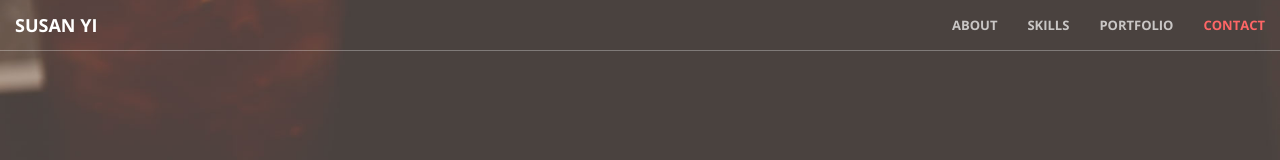
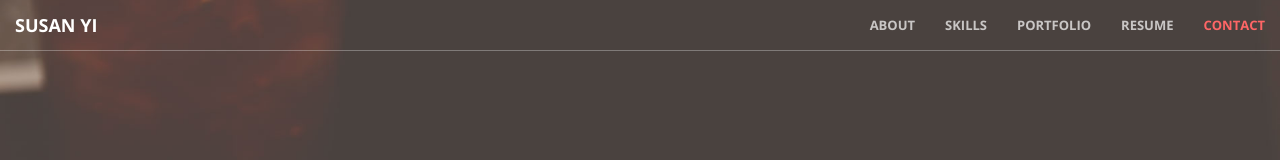
Before and after one commit to yisusans/yisusans.github.io, a website: page index.html in a window 1280 px wide. Shown: the top 160 px of the page. Drawn offline with nearby package versions, Linux system fonts and the light colour scheme.

Commit message:
add resume

```diff
--- a/index.html
+++ b/index.html
@@ -60,6 +60,9 @@
                     </li>
                     <li>
                         <a class="page-scroll" href="#portfolio">Portfolio</a>
+                    </li>
+                    <li>
+                    	<a href="https://resume.creddle.io/resume/23te26opw7j">Resume</a>
                     </li>
                     <li>
                         <a class="page-scroll" href="#contact">Contact</a>
```
